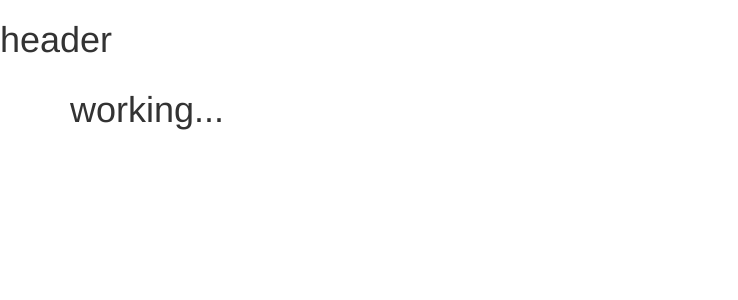
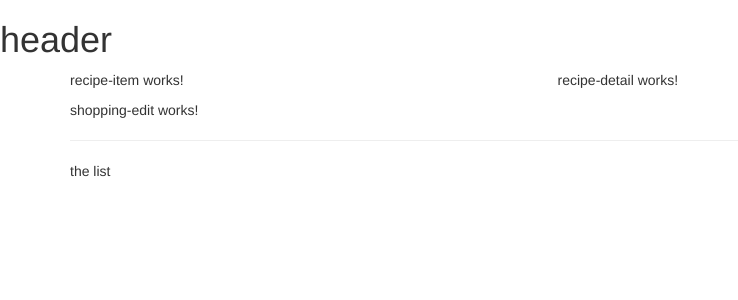
Before and after one commit to alex-alg/recipe-book, an Angular app: page / in a window 1280 px wide. Shown: the top 300 px of the page, without its empty margins (0-738 px from the left). Built offline with nearby package versions, Linux system fonts and the light colour scheme.

Commit message:
components layout

```diff
--- a/src/app/app.component.html
+++ b/src/app/app.component.html
@@ -3,7 +3,8 @@
 <div class="container">
   <div class="row">
     <div class="col-md-12">
-      <h1>working...</h1>
+      <app-recipes></app-recipes>
+      <app-shopping-list></app-shopping-list>
     </div>
   </div>
 </div>
--- a/src/app/recipes/recipe-list/recipe-list.component.html
+++ b/src/app/recipes/recipe-list/recipe-list.component.html
@@ -1 +1 @@
-<p>recipe-list works!</p>
+<app-recipe-item></app-recipe-item>
--- a/src/app/recipes/recipes.component.html
+++ b/src/app/recipes/recipes.component.html
@@ -1 +1,8 @@
-<p>recipes works!</p>
+<div class="row">
+  <div class="col-md-5">
+    <app-recipe-list></app-recipe-list>
+  </div>
+  <div class="col-md-7">
+    <app-recipe-detail></app-recipe-detail>
+  </div>
+</div>
--- a/src/app/shopping-list/shopping-list.component.html
+++ b/src/app/shopping-list/shopping-list.component.html
@@ -1 +1,7 @@
-<p>shopping-list works!</p>
+<div class="row">
+  <div class="col-xs-10">
+    <app-shopping-edit></app-shopping-edit>
+    <hr/>
+    <p>the list</p>
+  </div>
+</div>
```
Also changed, not shown: 1 other file (tests, documents, lock files or other folders).
